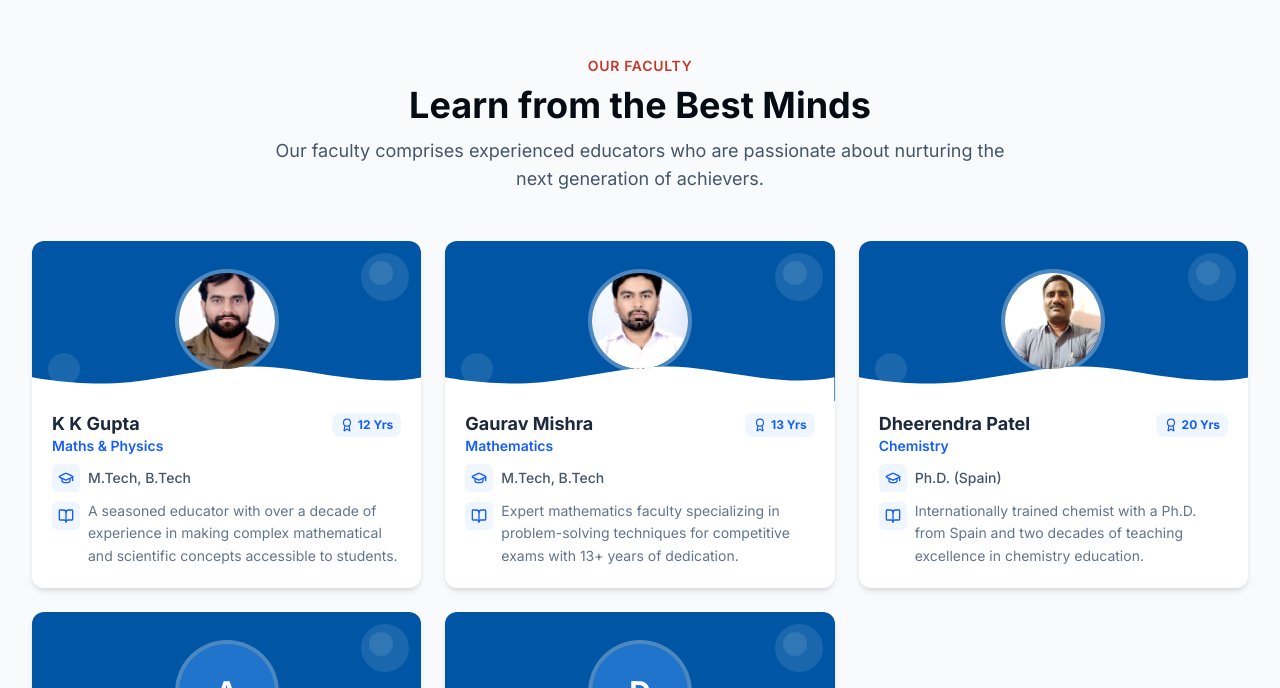
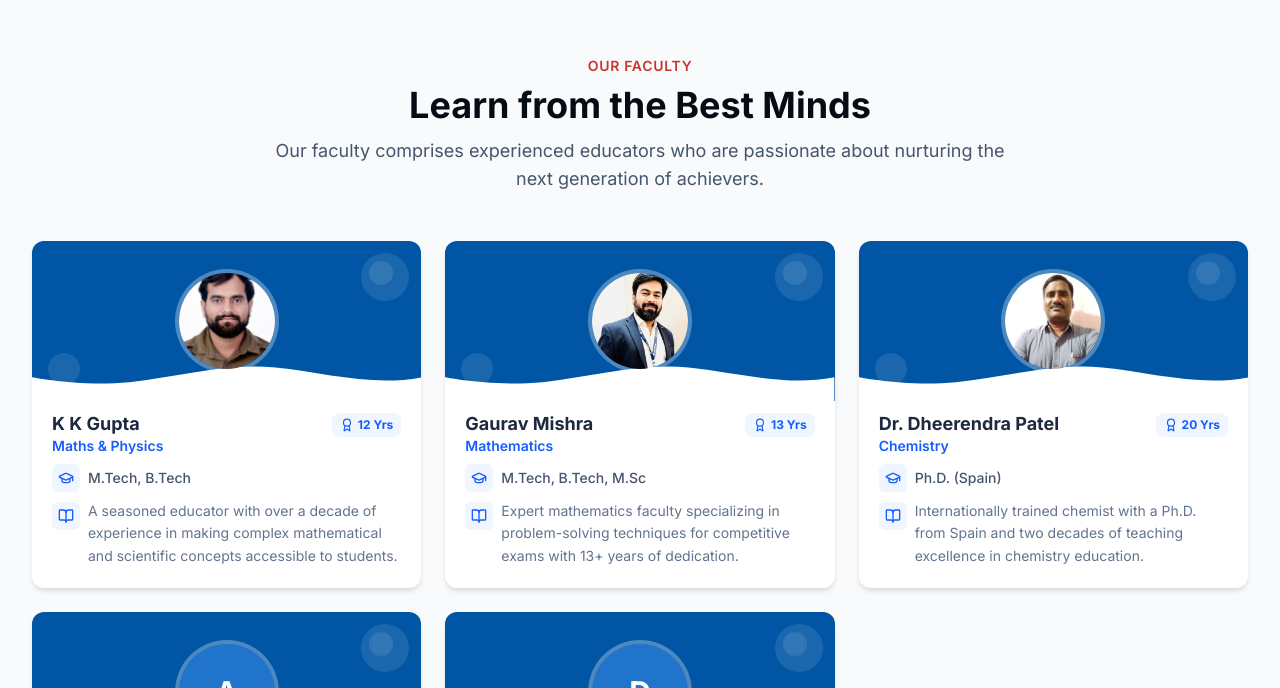
Before and after one commit to Anku-yadav-001/krishna-classes, a Next.js app: page / in a window 1280 px wide. Shown: the part 4900-5588 px from the top of the page. Built offline with nearby package versions, Linux system fonts and the light colour scheme.

Commit message:
adding faculty photo

```diff
--- a/components/sections/faculty.tsx
+++ b/components/sections/faculty.tsx
@@ -15,13 +15,13 @@ const faculty = [
   {
     name: "Gaurav Mishra",
     subjects: "Mathematics",
-    qualification: "M.Tech, B.Tech",
+    qualification: "M.Tech, B.Tech, M.Sc",
     experience: "13",
     description: "Expert mathematics faculty specializing in problem-solving techniques for competitive exams with 13+ years of dedication.",
-    photoUrl: "/faculties/gaurav-mishra.png",
+    photoUrl: "/faculties/gaurav-mishra-new-1.png",
   },
   {
-    name: "Dheerendra Patel",
+    name: "Dr. Dheerendra Patel",
     subjects: "Chemistry",
     qualification: "Ph.D. (Spain)",
     experience: "20",
```
Also changed, not shown: public/faculties/gaurav-mishra-new-1.png (added).
